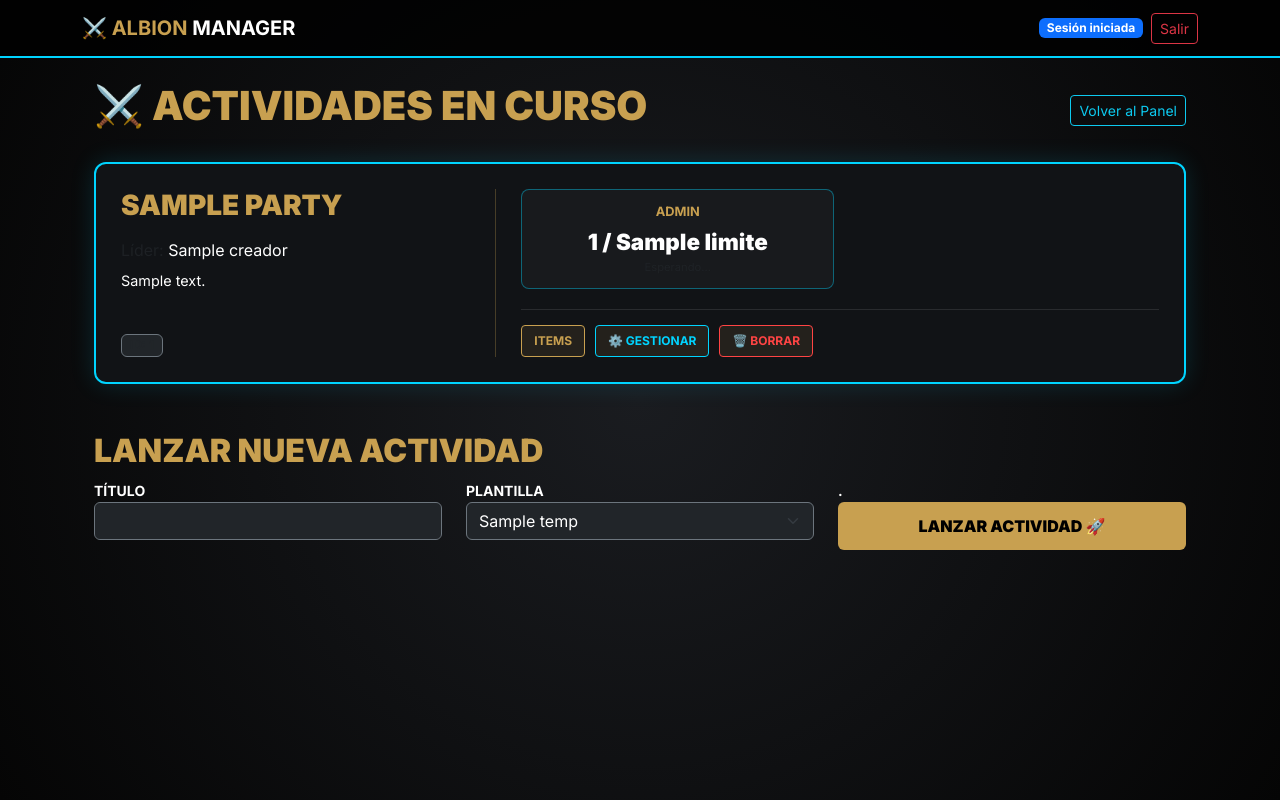
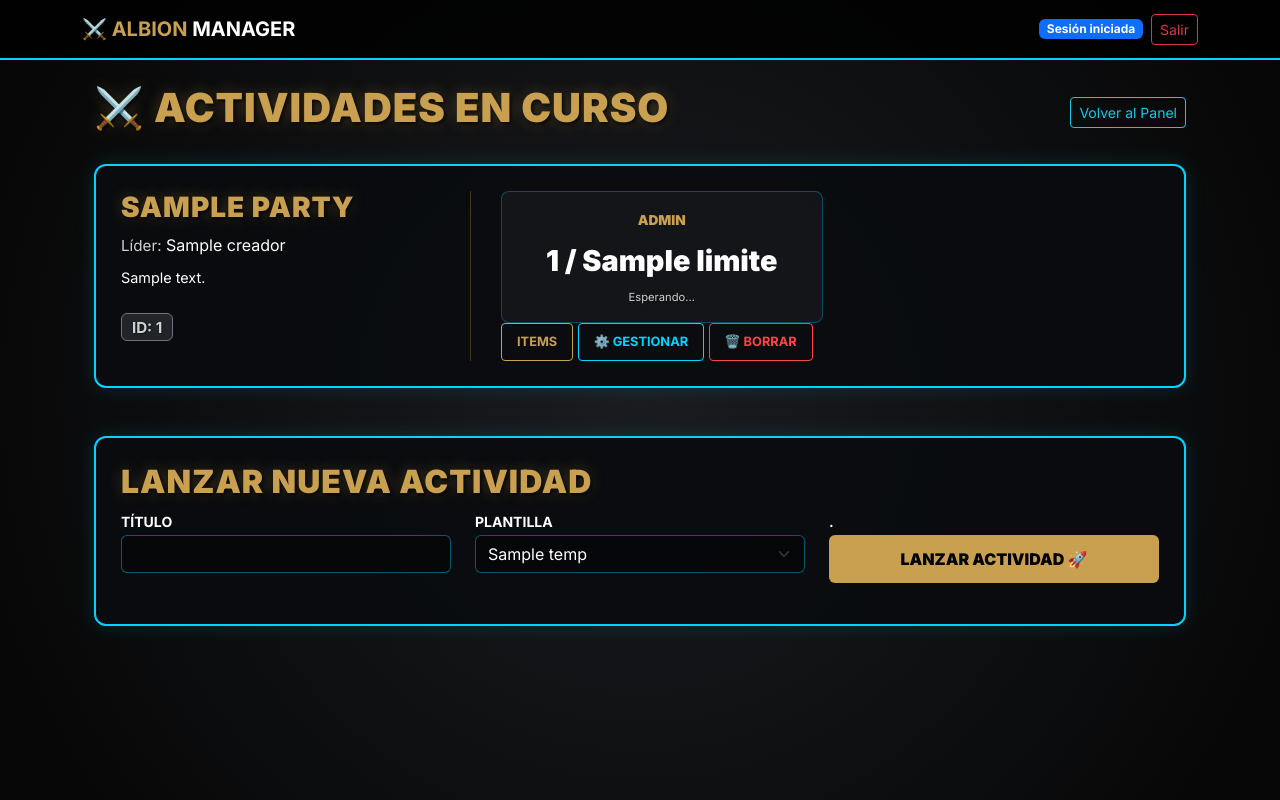
Before and after one commit to Arle-bby/ACTIVITY_MANAGER_DASHBOARD, a Flask app: template templates/ver_actividades.html in a window 1280 px wide. Run offline with Flask 3, Linux system fonts and the light colour scheme; the template is opened without the code that fills it: most values are stand-ins (such as "Sample title", 1, 10 or a date in 2020).

Commit message:
update HUD

```diff
--- a/app.py
+++ b/app.py
@@ -85,8 +85,14 @@ def index():
 
 @app.route('/dashboard/<guild_id>')
 def server_dashboard(guild_id):
-    if 'token' not in session: return redirect(url_for('index'))
-    return render_template('index.html', guild_id=guild_id)
+    if 'token' not in session:
+        return redirect(url_for('index'))
+
+    # Aquí deberías obtener el nombre del servidor de tu lista de guilds
+    # Ejemplo rápido si tienes la info en sesión o db:
+    guild_name = "Nombre de tu Gremio" # Reemplazar por la lógica que obtiene el nombre
+
+    return render_template('index.html', guild_id=guild_id, guild_name=guild_name)
 
 # --- GESTIÓN DE PLANTILLAS ---
 
--- a/static/css/css.css
+++ b/static/css/css.css
@@ -2,111 +2,157 @@
 
 :root {
     --bg-dark: #0a0b0d;
-    --card-bg: rgba(18, 20, 23, 0.98);
+    --card-bg: rgba(10, 12, 15, 0.95);
     --neon-blue: #00d4ff;
     --albion-gold: #c8a050;
     --discord-blue: #5865F2;
+    --text-main: #ffffff;
+    --text-muted: #d1d1d1;
 }
 
+/* --- BASE --- */
 body {
-    background: radial-gradient(circle, #1a1c20 0%, #050505 100%);
+    background: radial-gradient(circle at center, #1a1c20 0%, #050505 100%);
     background-attachment: fixed;
-    color: #ffffff;
+    color: var(--text-main);
     font-family: 'Inter', sans-serif;
     margin: 0;
     min-height: 100vh;
+    line-height: 1.6;
 }
 
-/* --- CONTENEDOR TÁCTICO DE ACTIVIDAD --- */
-.activity-container {
-    display: flex;
-    gap: 25px;
+/* --- TIPOGRAFÍA Y LEGIBILIDAD --- */
+h1, h2, h3, .server-name {
+    color: var(--albion-gold);
+    font-weight: 900;
+    text-transform: uppercase;
+    text-shadow: 2px 2px 4px rgba(0, 0, 0, 0.8), 0 0 15px rgba(200, 160, 80, 0.3);
+    letter-spacing: 1px;
+}
+
+.text-muted {
+    color: var(--text-muted) !important;
+    font-size: 0.95rem;
+    text-shadow: 1px 1px 2px rgba(0,0,0,0.5);
+}
+
+/* --- ICONOS --- */
+.dashboard-icon {
+    font-size: 4rem !important; /* Tamaño grande y claro */
+    margin-bottom: 20px;
+    display: inline-block;
+    filter: drop-shadow(0 0 10px rgba(0, 212, 255, 0.6));
+}
+
+/* --- CONTENEDORES (TARJETAS Y BOXES) --- */
+.dashboard-card, .activity-container {
     background: var(--card-bg);
     border: 2px solid var(--neon-blue);
     border-radius: 12px;
     padding: 25px;
-    margin-bottom: 30px;
-    box-shadow: 0 0 25px rgba(0, 212, 255, 0.15);
+    margin-bottom: 25px;
+    box-shadow: 0 0 20px rgba(0, 212, 255, 0.15);
+    transition: transform 0.3s ease, border-color 0.3s ease;
 }
 
-/* Columna Izquierda: Info de la Party */
+.dashboard-card:hover {
+    border-color: var(--albion-gold);
+    transform: translateY(-5px);
+    box-shadow: 0 0 30px rgba(200, 160, 80, 0.2);
+}
+
+/* --- LOGIN PAGE --- */
+.login-container {
+    height: 100vh;
+    display: flex;
+    align-items: center;
+    justify-content: center;
+}
+
+.login-card {
+    background: var(--card-bg);
+    border: 3px solid var(--neon-blue);
+    border-radius: 20px;
+    padding: 50px;
+    text-align: center;
+    max-width: 450px;
+    box-shadow: 0 0 40px rgba(0, 212, 255, 0.3);
+}
+
+/* --- ESTRUCTURA TÁCTICA DE ACTIVIDADES (VISTA DE PARTIES) --- */
+.activity-container {
+    display: flex;
+    gap: 30px;
+}
+
 .activity-info {
     flex: 1;
     border-right: 1px solid rgba(200, 160, 80, 0.3);
     padding-right: 20px;
-    display: flex;
-    flex-direction: column;
-    justify-content: center;
 }
 
-.activity-info h3 {
-    color: var(--albion-gold);
-    font-weight: 900;
-    text-transform: uppercase;
-    margin-bottom: 15px;
-}
-
-/* Columna Derecha: Cuadrícula de Roles */
 .right-panel {
-    flex: 1.8;
+    flex: 2;
 }
 
 .roles-grid {
     display: grid;
-    grid-template-columns: repeat(2, 1fr); /* 2 columnas como en la imagen */
-    gap: 12px;
+    grid-template-columns: repeat(2, 1fr);
+    gap: 15px;
 }
 
 .role-slot {
-    background: rgba(255, 255, 255, 0.03);
-    border: 1px solid rgba(0, 212, 255, 0.4);
+    background: rgba(255, 255, 255, 0.04);
+    border: 1px solid rgba(0, 212, 255, 0.3);
     border-radius: 8px;
-    padding: 12px;
+    padding: 15px;
     text-align: center;
-    transition: 0.2s;
-}
-
-.role-slot:hover {
-    background: rgba(0, 212, 255, 0.05);
-    border-color: var(--neon-blue);
 }
 
 .role-name {
     color: var(--albion-gold);
-    font-size: 0.8rem;
-    font-weight: 700;
+    font-weight: 800;
+    font-size: 0.85rem;
     text-transform: uppercase;
-    display: block;
-    margin-bottom: 4px;
 }
 
 .role-counter {
-    font-size: 1.4rem;
+    font-size: 1.8rem;
     font-weight: 900;
-    color: #fff;
+    margin: 5px 0;
 }
 
-/* --- BOTONES DE GESTIÓN --- */
-.management-bar {
-    display: flex;
-    flex-wrap: wrap;
-    gap: 10px;
-    margin-top: 20px;
-    padding-top: 15px;
-    border-top: 1px solid rgba(255, 255, 255, 0.1);
+/* --- BOTONES --- */
+.btn-albion {
+    background: var(--albion-gold);
+    color: #000 !important;
+    font-weight: 900;
+    text-transform: uppercase;
+    border: none;
+    padding: 12px 25px;
+    border-radius: 6px;
+    transition: 0.3s ease;
+    cursor: pointer;
+    text-decoration: none;
+    display: inline-block;
+}
+
+.btn-albion:hover {
+    background: #e6b85c;
+    box-shadow: 0 0 20px rgba(200, 160, 80, 0.6);
+    transform: scale(1.02);
 }
 
 .btn-management {
-    background: rgba(200, 160, 80, 0.1);
+    background: transparent;
     border: 1px solid var(--albion-gold);
     color: var(--albion-gold);
-    padding: 6px 12px;
+    padding: 8px 15px;
+    font-size: 0.8rem;
+    font-weight: 700;
     border-radius: 4px;
-    font-size: 0.75rem;
-    font-weight: 700;
     text-transform: uppercase;
-    cursor: pointer;
-    transition: 0.3s;
+    transition: 0.2s;
 }
 
 .btn-management:hover {
@@ -114,13 +160,23 @@ body {
     color: #000;
 }
 
-/* --- ESTILOS GENERALES --- */
-.btn-albion {
-    background: var(--albion-gold);
-    color: #000;
-    font-weight: 900;
-    border: none;
-    padding: 12px;
-    border-radius: 6px;
-    text-transform: uppercase;
+/* --- INPUTS --- */
+.form-control, .form-select {
+    background-color: rgba(0, 0, 0, 0.3) !important;
+    border: 1px solid rgba(0, 212, 255, 0.4) !important;
+    color: white !important;
 }
+
+.form-control:focus {
+    border-color: var(--neon-blue) !important;
+    box-shadow: 0 0 10px rgba(0, 212, 255, 0.3);
+}
+
+/* --- TIP BOX (PLANTILLAS) --- */
+.tip-box {
+    background: rgba(0, 212, 255, 0.05);
+    border: 1px dashed var(--neon-blue);
+    padding: 15px;
+    border-radius: 10px;
+    color: var(--neon-blue);
+}
```
Also changed, not shown: templates/index.html (+20 -18 lines).
